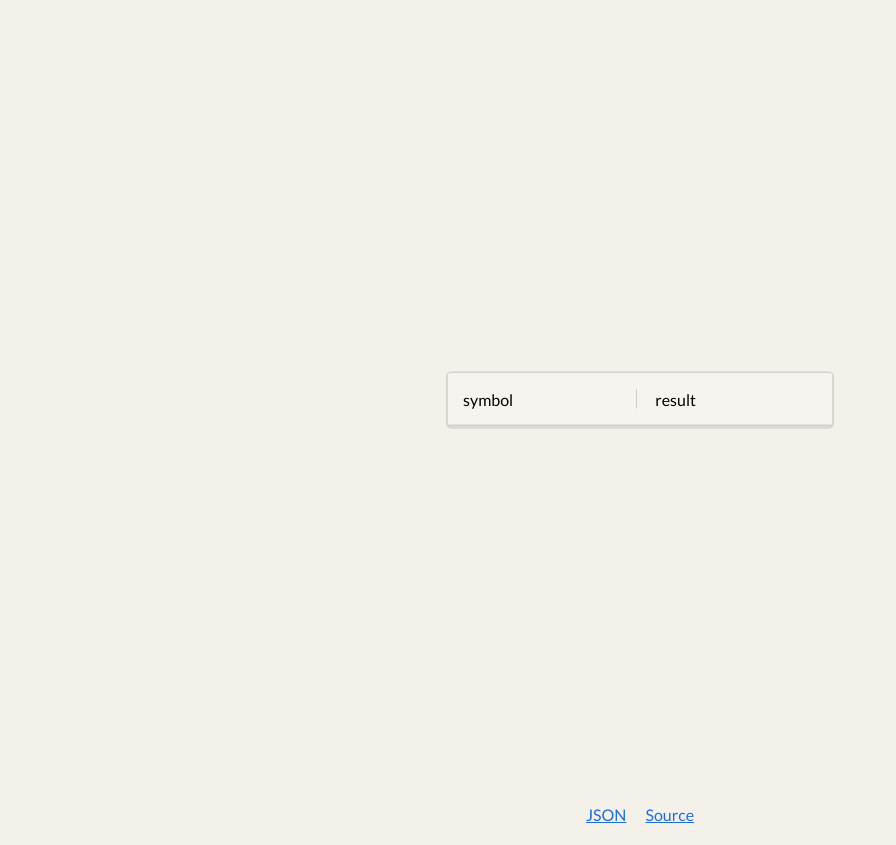
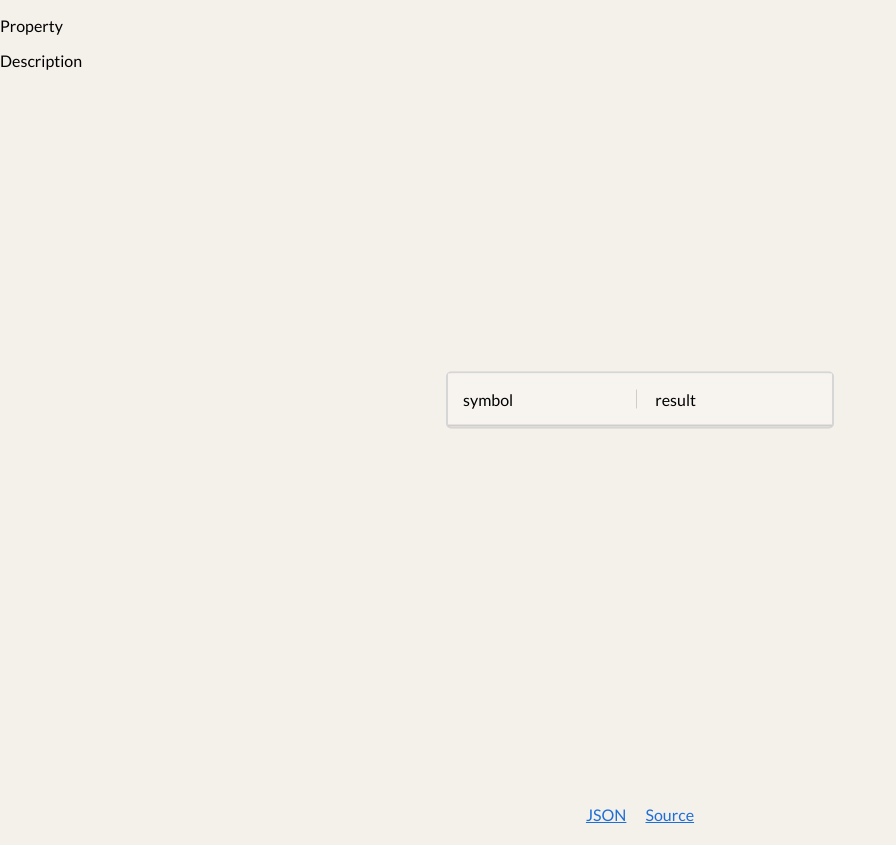
Before and after one commit to seanc/one, a website: page index.html in a window 1280 px wide. Shown: the whole page, without its empty margins (0-896 px from the left). Drawn offline with Linux system fonts and the light colour scheme; no server answers.

Commit message:
Update index.html

```diff
--- a/index.html
+++ b/index.html
@@ -18,6 +18,13 @@
       </div>
     </div>
 
+    <div class='props-list'>
+      <div class="map-header">
+        <p>Property</p>
+        <p>Description</p>
+      </div>
+    </div>
+
     <div class="footer">
       <a href="#">JSON</a>
       <a href="#">Source</a>
```
